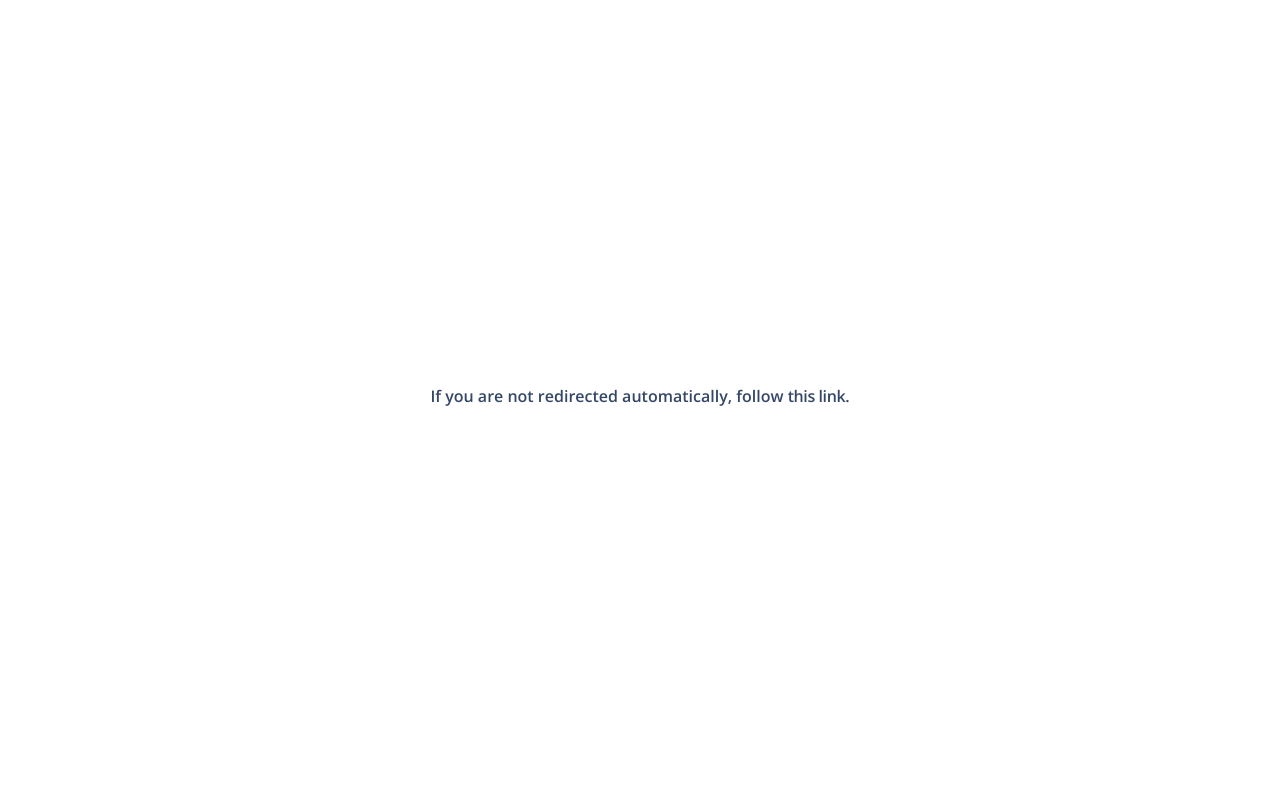
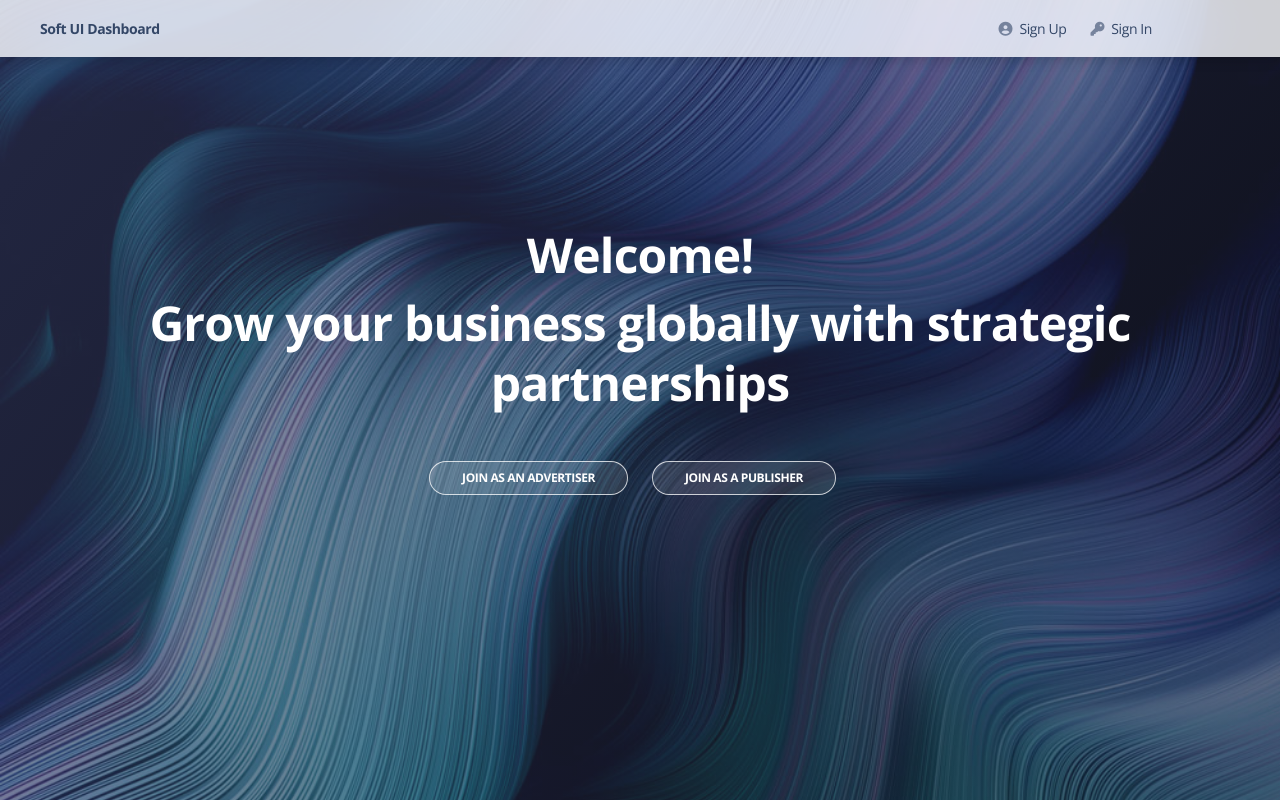
Before and after one commit to atif121/aura, a website: page index.html in a window 1280 px wide. Drawn offline with nearby package versions, Linux system fonts and the light colour scheme.

Commit message:
login sign in with landing page

```diff
--- a/index.html
+++ b/index.html
@@ -99,13 +99,71 @@
 
 
 <body class="vh-100">
-  <div class="container h-100">
-    <div class="row h-100">
-      <div class="col-10 m-auto text-center">
-        <h6>If you are not redirected automatically, follow <a href="./pages/dashboard.html">this link</a>.</h6>
+  <div class="container-fluid position-sticky z-index-sticky top-0">
+    <div class="row">
+      <div class="col-12">
+        <!-- Navbar -->
+        <nav class="navbar navbar-expand-lg blur  top-0 z-index-3 shadow position-absolute  py-2 start-0 end-0 ">
+          <div class="container-fluid pe-0">
+            <a class="navbar-brand font-weight-bolder ms-lg-0 ms-3 " href="../pages/dashboard.html">
+              Soft UI Dashboard
+            </a>
+            <button class="navbar-toggler shadow-none ms-2" type="button" data-bs-toggle="collapse" data-bs-target="#navigation" aria-controls="navigation" aria-expanded="false" aria-label="Toggle navigation">
+              <span class="navbar-toggler-icon mt-2">
+                <span class="navbar-toggler-bar bar1"></span>
+                <span class="navbar-toggler-bar bar2"></span>
+                <span class="navbar-toggler-bar bar3"></span>
+              </span>
+            </button>
+            <div class="collapse navbar-collapse" id="navigation">
+              <ul class="navbar-nav mx-auto ms-xl-auto me-xl-7">
+
+                <li class="nav-item">
+                  <a class="nav-link me-2" href="./pages/sign-up.html">
+                    <i class="fas fa-user-circle opacity-6 text-dark me-1"></i>
+                    Sign Up
+                  </a>
+                </li>
+                <li class="nav-item">
+                  <a class="nav-link me-2" href="./pages/sign-in.html">
+                    <i class="fas fa-key opacity-6 text-dark me-1"></i>
+                    Sign In
+                  </a>
+                </li>
+              </ul>
+
+
+            </div>
+          </div>
+        </nav>
+        <!-- End Navbar -->
       </div>
     </div>
   </div>
+
+  <section class="min-vh-100 mb-8">
+    <div class="page-header align-items-center min-vh-100 pt-5 pb-11  " style="background-image: url('./assets/img/curved-images/curved14.jpg');">
+      <span class="mask bg-gradient-dark opacity-6"></span>
+      <div class="container">
+        <div class="row justify-content-center">
+          <div class="col-lg-12 text-center mx-auto mt-5">
+            <h1 class="text-white mb-2 mt-5">Welcome!</h1>
+            <p class=" h1 text-white mb-5">Grow your business globally with strategic partnerships</p>
+          </div>
+        </div>
+        <div class="row justify-content-center">
+          <div class="col-lg-6 text-end ">
+            <a class="btn btn-round btn-sm mb-0 btn-outline-white " target="_blank" href="#">Join as an advertiser</a>
+          </div>
+          <div class="col-lg-6 text-start ">
+            <a class="btn btn-round btn-sm mb-0 btn-outline-white " target="_blank" href="#">Join as a publisher</a>
+          </div>
+        </div>
+      </div>
+    </div>
+
+  </section>
+
 </body>
 
 
```
Also changed, not shown: pages/sign-in.html (+50 -3 lines), pages/sign-up.html (+6 -4 lines).
